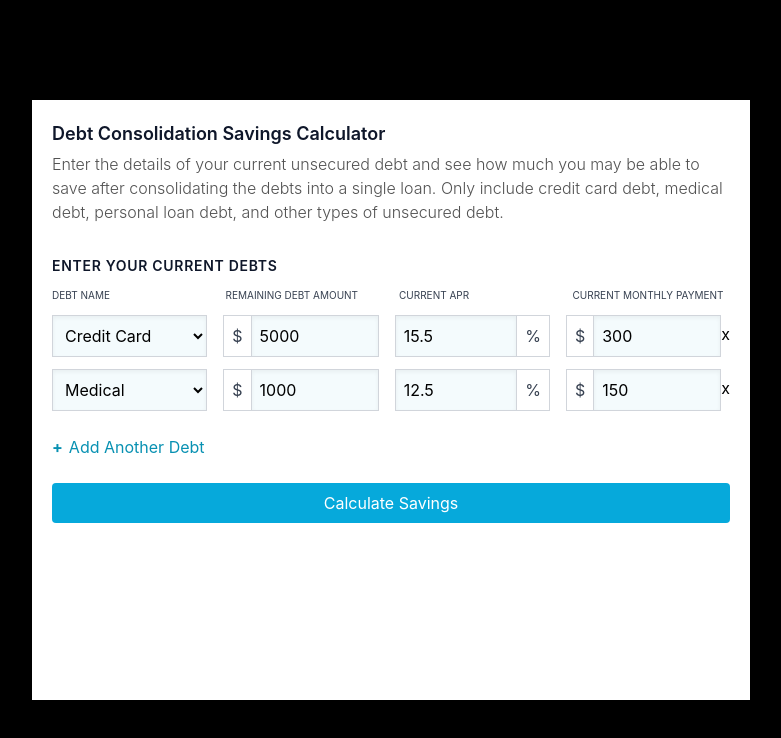
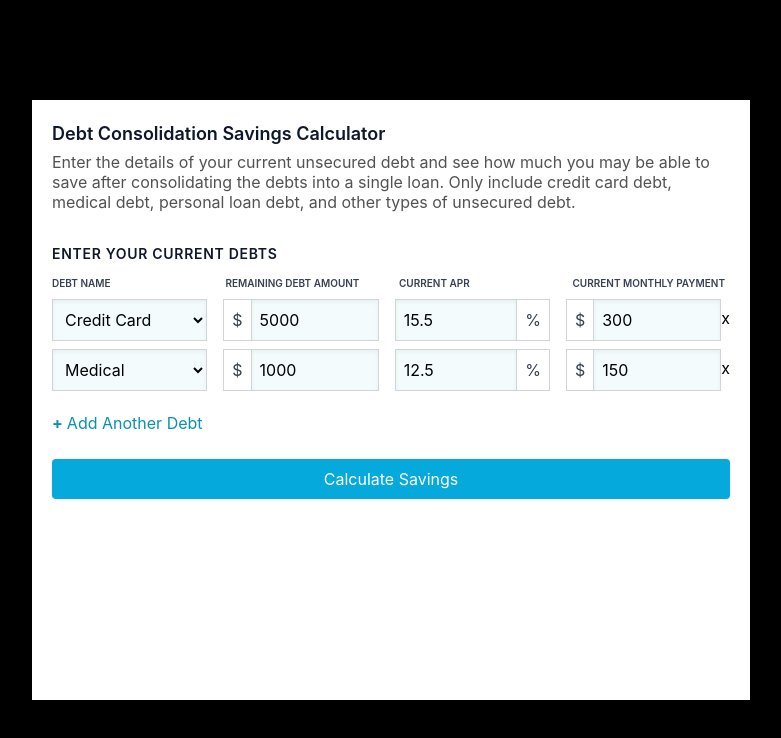
Before and after one commit to imranrehman-it/DebtConsolidation, a React (Create React App) app in the folder debt-consolidation/: page / in a window 1280 px wide. Shown: the top 738 px of the page, without its empty margins (249-1030 px from the left). Built offline with nearby package versions, Linux system fonts and the light colour scheme.

Commit message:
minor style adjustment

```diff
--- a/debt-consolidation/src/components/InputForm/InputForm.js
+++ b/debt-consolidation/src/components/InputForm/InputForm.js
@@ -16,6 +16,7 @@ export const InputForm = () => {
     monthlyPayment: 150
   }
 ])
+
 
   const adjustDebt = (index, field, value) => {
     let invalidInput = false;
@@ -77,7 +78,7 @@ export const InputForm = () => {
       <h2 className="mt-8 text-sm tracking-wider text-slate-900 font-semibold">
         ENTER YOUR CURRENT DEBTS
       </h2>
-      <div className="flex flex-col gap-2 overflow-y-auto mt-3">
+      <div className="flex flex-col gap-1 overflow-y-auto mt-3">
         <div className="grid grid-cols-4 gap-4">
           <InputLabel labelText="DEBT NAME" />
           <InputLabel labelText="REMAINING DEBT AMOUNT" />
@@ -94,7 +95,7 @@ export const InputForm = () => {
         ))}
         <button
           onClick={addDebt}
-          className="flex items-center gap-1.5 mt-4 text-base text-semibold text-cyan-600"
+          className="flex items-center gap-1 mt-4 text-base text-semibold text-cyan-600"
         >
           <span className="font-bold">+</span>
           <span>Add Another Debt</span>
--- a/debt-consolidation/src/components/InputForm/InputLabel.js
+++ b/debt-consolidation/src/components/InputForm/InputLabel.js
@@ -2,7 +2,7 @@ import React from "react";
 
 export const InputLabel = ({ labelText }) => {
   return (
-    <label className="block text-[10px] text-gray-700 flex-1">
+    <label className="block text-[10px] text-gray-700 flex-1 font-semibold">
       {labelText}
     </label>
   );
--- a/debt-consolidation/src/components/Modal/Header.js
+++ b/debt-consolidation/src/components/Modal/Header.js
@@ -6,7 +6,7 @@ export const Header = () => {
       <h1 className="text-lg  font-semibold text-slate-900 max-md:max-w-full">
         Debt Consolidation Savings Calculator
       </h1>
-      <p className="mt-1 text-neutral-600 max-md:max-w-full text-md font-light">
+      <p className="mt-1 text-neutral-600 max-md:max-w-full text-md font-normal leading-5">
         Enter the details of your current unsecured debt and see how much you
         may be able to save after consolidating the debts into a single loan.
         Only include credit card debt, medical debt, personal loan debt, and
```
